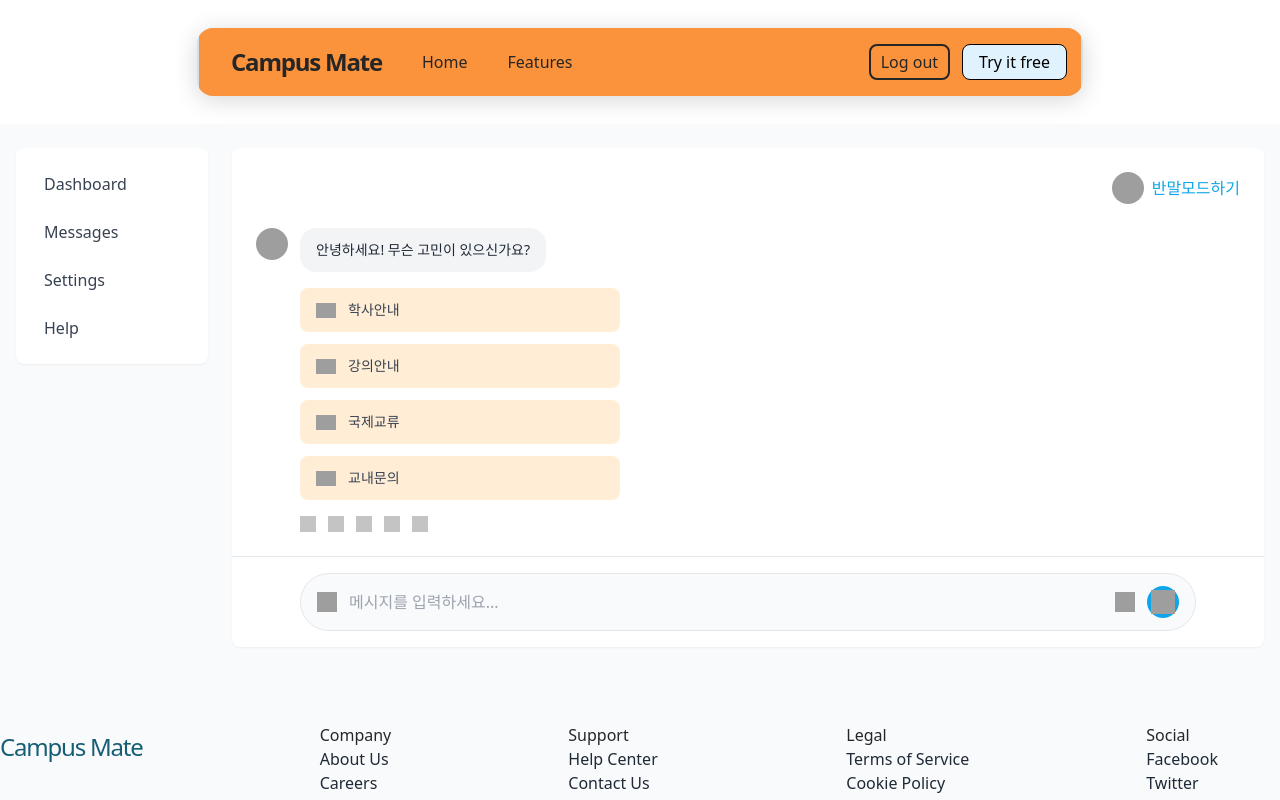
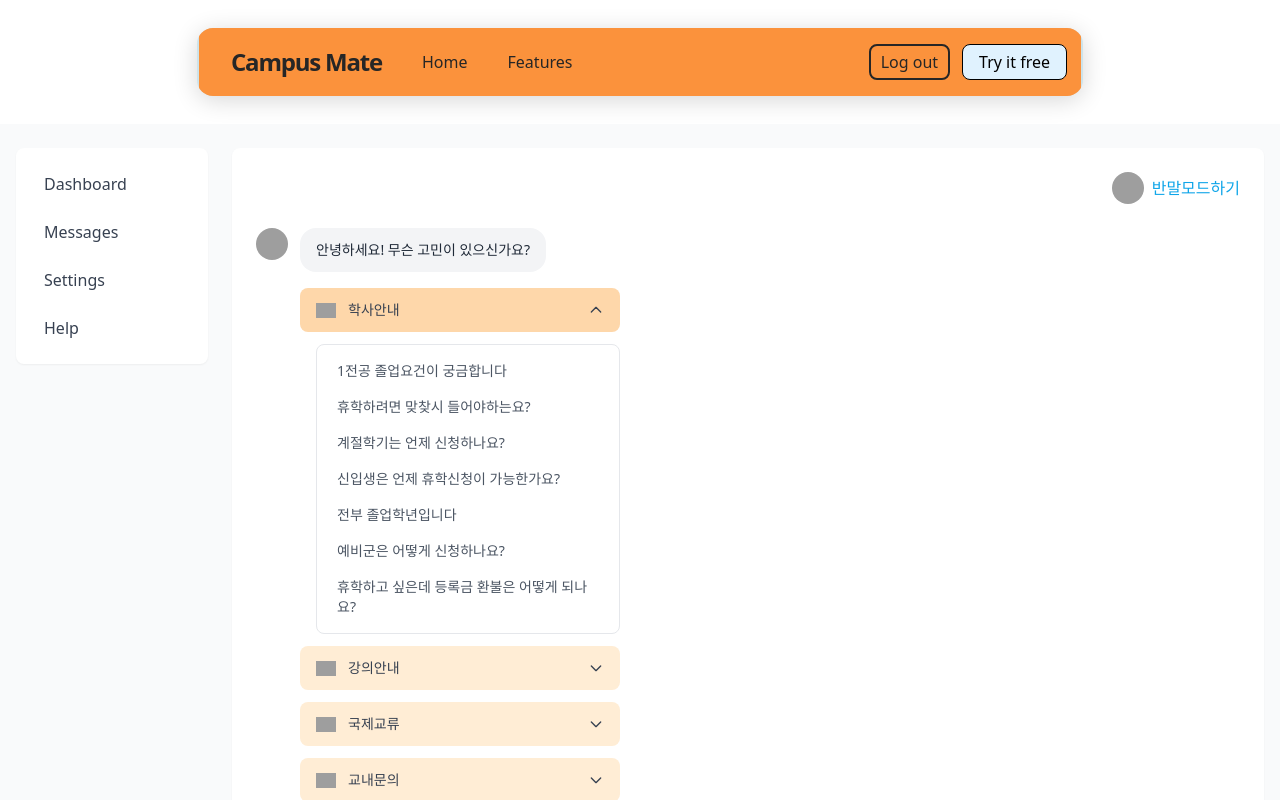
Before and after one commit to kangminhyuk01/campus-mate-ui-kit, a React (Vite) app: page /assistchat in a window 1280 px wide. Both pictures are taken after a click on the button "학사안내". Shown: the top 800 px of the page. Built offline with nearby package versions, Linux system fonts and the light colour scheme; grey boxes are pictures that could not be loaded.

Commit message:
Apply toggle and color changes to /assistchat
Implement toggle functionality and color adjustments for buttons in /assistchat, mirroring changes from /friendlychat.

```diff
--- a/src/components/AssistChatChatArea.tsx
+++ b/src/components/AssistChatChatArea.tsx
@@ -1,14 +1,74 @@
 
-import React from "react";
+import React, { useState } from "react";
 import { useNavigate } from "react-router-dom";
 import AssistChatQuickActionButton from "./AssistChatQuickActionButton";
 
 const AssistChatChatArea = () => {
   const navigate = useNavigate();
+  const [isAcademicToggled, setIsAcademicToggled] = useState(false);
+  const [isLectureToggled, setIsLectureToggled] = useState(false);
+  const [isInternationalToggled, setIsInternationalToggled] = useState(false);
+  const [isCampusToggled, setIsCampusToggled] = useState(false);
 
   const handleModeSwitch = () => {
     navigate("/friendlychat");
   };
+
+  const handleAcademicToggle = () => {
+    setIsAcademicToggled(!isAcademicToggled);
+  };
+
+  const handleLectureToggle = () => {
+    setIsLectureToggled(!isLectureToggled);
+  };
+
+  const handleInternationalToggle = () => {
+    setIsInternationalToggled(!isInternationalToggled);
+  };
+
+  const handleCampusToggle = () => {
+    setIsCampusToggled(!isCampusToggled);
+  };
+
+  const academicQuestions = [
+    "1전공 졸업요건이 궁금합니다",
+    "휴학하려면 맞찾시 들어야하는요?",
+    "계절학기는 언제 신청하나요?",
+    "신입생은 언제 휴학신청이 가능한가요?",
+    "전부 졸업학년입니다",
+    "예비군은 어떻게 신청하나요?",
+    "휴학하고 싶은데 등록금 환불은 어떻게 되나요?"
+  ];
+
+  const lectureQuestions = [
+    "수강신청은 언제 하나요?",
+    "강의실 변경사항은 어디서 확인하나요?",
+    "출석 기준이 어떻게 되나요?",
+    "시험 일정을 알고 싶어요",
+    "교수님 연락처가 궁금해요",
+    "강의평가는 언제 하나요?",
+    "재수강 신청 방법이 궁금해요"
+  ];
+
+  const internationalQuestions = [
+    "교환학생 프로그램 신청 방법은?",
+    "어학연수 프로그램이 있나요?",
+    "외국인 학생 지원 서비스는?",
+    "해외 인턴십 기회가 있나요?",
+    "외국어 능력 시험 지원은?",
+    "국제 학술대회 참가 방법은?",
+    "글로벌 프로그램 장학금은?"
+  ];
+
+  const campusQuestions = [
+    "도서관 이용시간이 궁금해요",
+    "학생식당 메뉴와 가격은?",
+    "주차장 이용 방법을 알고 싶어요",
+    "동아리 활동은 어떻게 시작하나요?",
+    "학생회관 시설 예약 방법은?",
+    "체육관 이용 시간이 궁금해요",
+    "분실물 센터는 어디에 있나요?"
+  ];
 
   return (
     <div className="space-y-4">
@@ -43,19 +103,82 @@ const AssistChatChatArea = () => {
         <AssistChatQuickActionButton
           text="학사안내"
           iconSrc="https://cdn.builder.io/api/v1/image/assets/e54d2759bda84710a4d50e71ff6939bd/625a56435bc754308572ab8e0f76684bc1e1e30b?placeholderIfAbsent=true"
+          onClick={handleAcademicToggle}
+          isToggled={isAcademicToggled}
         />
+
+        {isAcademicToggled && (
+          <div className="ml-4 space-y-2 border border-gray-200 rounded-lg p-3 bg-white">
+            {academicQuestions.map((question, index) => (
+              <button
+                key={index}
+                className="block w-full text-left text-sm text-gray-600 hover:text-gray-800 py-1 hover:bg-gray-50 rounded px-2 transition-colors"
+              >
+                {question}
+              </button>
+            ))}
+          </div>
+        )}
+
         <AssistChatQuickActionButton
           text="강의안내"
           iconSrc="https://cdn.builder.io/api/v1/image/assets/e54d2759bda84710a4d50e71ff6939bd/14f287d616a07cb56c97fbf777bda79bee8a8ed5?placeholderIfAbsent=true"
+          onClick={handleLectureToggle}
+          isToggled={isLectureToggled}
         />
+
+        {isLectureToggled && (
+          <div className="ml-4 space-y-2 border border-gray-200 rounded-lg p-3 bg-white">
+            {lectureQuestions.map((question, index) => (
+              <button
+                key={index}
+                className="block w-full text-left text-sm text-gray-600 hover:text-gray-800 py-1 hover:bg-gray-50 rounded px-2 transition-colors"
+              >
+                {question}
+              </button>
+            ))}
+          </div>
+        )}
+
         <AssistChatQuickActionButton
           text="국제교류"
           iconSrc="https://cdn.builder.io/api/v1/image/assets/e54d2759bda84710a4d50e71ff6939bd/16a035a767fc69afb78e7779c55ea72fe1913c00?placeholderIfAbsent=true"
+          onClick={handleInternationalToggle}
+          isToggled={isInternationalToggled}
         />
+
+        {isInternationalToggled && (
+          <div className="ml-4 space-y-2 border border-gray-200 rounded-lg p-3 bg-white">
+            {internationalQuestions.map((question, index) => (
+              <button
+                key={index}
+                className="block w-full text-left text-sm text-gray-600 hover:text-gray-800 py-1 hover:bg-gray-50 rounded px-2 transition-colors"
+              >
+                {question}
+              </button>
+            ))}
+          </div>
+        )}
+
         <AssistChatQuickActionButton
           text="교내문의"
           iconSrc="https://cdn.builder.io/api/v1/image/assets/e54d2759bda84710a4d50e71ff6939bd/3e9cdcb468861922a8e8362cdea23f333c9764a6?placeholderIfAbsent=true"
+          onClick={handleCampusToggle}
+          isToggled={isCampusToggled}
         />
+
+        {isCampusToggled && (
+          <div className="ml-4 space-y-2 border border-gray-200 rounded-lg p-3 bg-white">
+            {campusQuestions.map((question, index) => (
+              <button
+                key={index}
+                className="block w-full text-left text-sm text-gray-600 hover:text-gray-800 py-1 hover:bg-gray-50 rounded px-2 transition-colors"
+              >
+                {question}
+              </button>
+            ))}
+          </div>
+        )}
       </div>
 
       <div className="flex gap-3 mt-6 ml-11">
--- a/src/components/AssistChatQuickActionButton.tsx
+++ b/src/components/AssistChatQuickActionButton.tsx
@@ -5,12 +5,15 @@ interface AssistChatQuickActionButtonProps {
   text: string;
   iconSrc: string;
   className?: string;
+  onClick?: () => void;
+  isToggled?: boolean;
 }
 
-const AssistChatQuickActionButton = ({ text, iconSrc, className = "" }: AssistChatQuickActionButtonProps) => {
+const AssistChatQuickActionButton = ({ text, iconSrc, className = "", onClick, isToggled = false }: AssistChatQuickActionButtonProps) => {
   return (
     <button
-      className={`flex gap-3 items-center px-4 py-3 text-sm text-gray-700 bg-orange-100 hover:bg-orange-200 rounded-lg transition-colors w-full ${className}`}
+      className={`flex gap-3 items-center px-4 py-3 text-sm text-gray-700 ${isToggled ? 'bg-orange-200' : 'bg-orange-100'} hover:bg-orange-200 rounded-lg transition-colors w-full ${className}`}
+      onClick={onClick}
     >
       <img
         src={iconSrc}
@@ -18,6 +21,11 @@ const AssistChatQuickActionButton = ({ text, iconSrc, className = "" }: AssistCh
         alt="Action icon"
       />
       <span>{text}</span>
+      {(text === "학사안내" || text === "강의안내" || text === "국제교류" || text === "교내문의") && (
+        <svg className={`ml-auto w-4 h-4 transition-transform ${isToggled ? 'rotate-180' : ''}`} fill="none" stroke="currentColor" viewBox="0 0 24 24">
+          <path strokeLinecap="round" strokeLinejoin="round" strokeWidth={2} d="M19 9l-7 7-7-7" />
+        </svg>
+      )}
     </button>
   );
 };
--- a/src/components/ChatArea.tsx
+++ b/src/components/ChatArea.tsx
@@ -1,3 +1,4 @@
+
 import React, { useState } from "react";
 import { useNavigate } from "react-router-dom";
 
@@ -12,7 +13,7 @@ interface QuickActionButtonProps {
 const QuickActionButton = ({ text, imageUrl, className = "", onClick, isToggled = false }: QuickActionButtonProps) => {
   return (
     <button
-      className={`flex gap-3 items-center px-4 py-3 text-sm text-gray-700 ${isToggled ? 'bg-gray-200' : 'bg-gray-50'} hover:bg-gray-100 rounded-lg transition-colors w-full ${className}`}
+      className={`flex gap-3 items-center px-4 py-3 text-sm text-gray-700 ${isToggled ? 'bg-sky-200' : 'bg-sky-100'} hover:bg-sky-200 rounded-lg transition-colors w-full ${className}`}
       onClick={onClick}
     >
       <img
```
